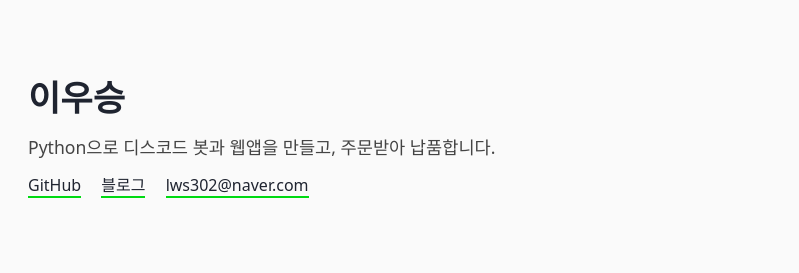
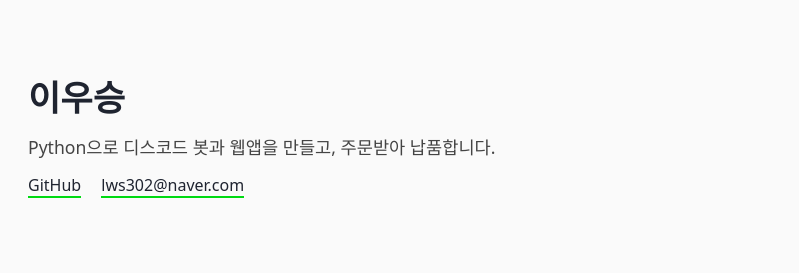
Before and after one commit to 10000sun/portfolio, a plain HTML site: page index.html in a window 1280 px wide. Shown: the top 273 px of the page, 328-1127 px from the left. Drawn offline with Linux system fonts and the light colour scheme; a web font is replaced by a local one.

Commit message:
chore: 블로그 링크 제거
Co-Authored-By: Claude Sonnet 5.5 <noreply@anthropic.com>
Claude-Session: https://claude.ai/code/session_0112bew8jEw3LmjhpRKHNgYf

```diff
--- a/index.html
+++ b/index.html
@@ -15,7 +15,6 @@
       <p class="lead">Python으로 디스코드 봇과 웹앱을 만들고, 주문받아 납품합니다.</p>
       <p class="links">
         <a href="https://github.com/10000sun" target="_blank" rel="noopener">GitHub</a>
-        <a href="https://10000sun.tistory.com" target="_blank" rel="noopener">블로그</a>
         <a href="mailto:lws302@naver.com">lws302@naver.com</a>
       </p>
     </div>
```
